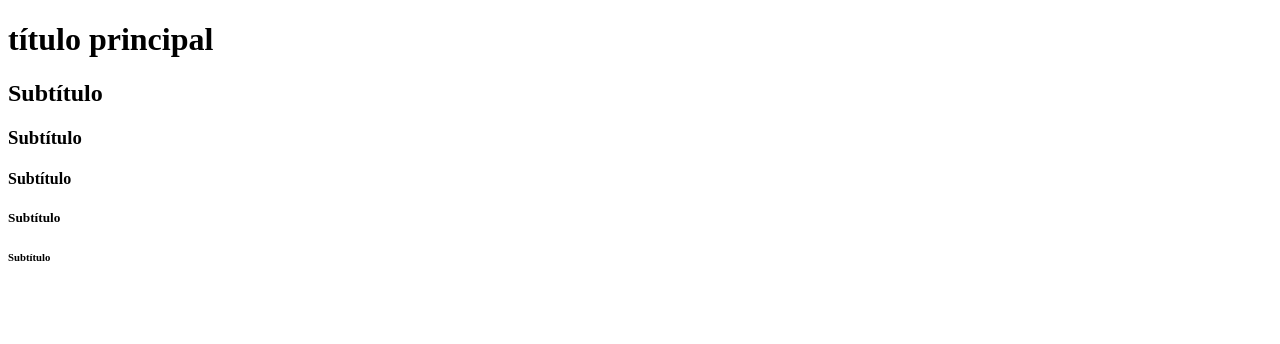
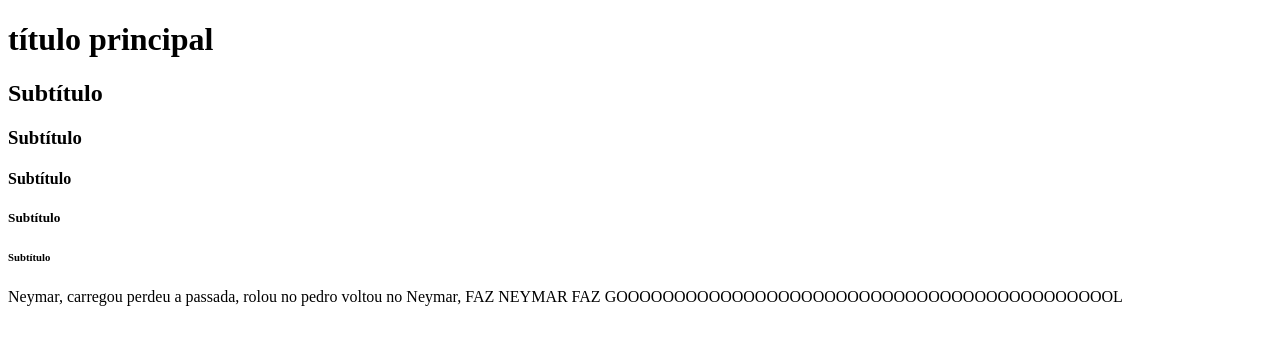
Before and after one commit to plazsa/webdev, a plain HTML site: page index.html in a window 1280 px wide. Drawn offline with Linux system fonts and the light colour scheme.

Commit message:
6 commit

```diff
--- a/index.html
+++ b/index.html
@@ -16,5 +16,6 @@
 <h4>Subtítulo</h4>
 <h5>Subtítulo</h5>
 <h6>Subtítulo</h6>
+<p>Neymar, carregou perdeu a passada, rolou no pedro voltou no Neymar, FAZ NEYMAR FAZ GOOOOOOOOOOOOOOOOOOOOOOOOOOOOOOOOOOOOOOOOOOOL</p>
 </body>
 </html>
```
